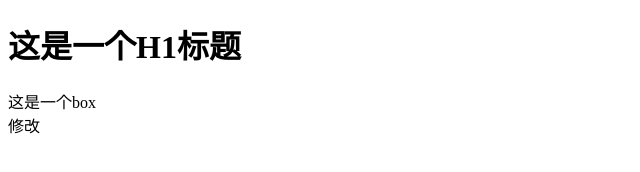
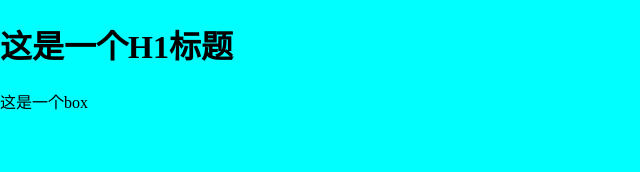
Before and after one commit to Leon4900/testLYC, a plain HTML site: page index.html in a window 1280 px wide. Shown: the whole page, without its empty margins (0-640 px from the left). Drawn offline with Linux system fonts and the light colour scheme.

Commit message:
新增index.css和index.js 并修改了index.html

```diff
--- a/index.css
+++ b/index.css
@@ -0,0 +1,6 @@
+html,
+body {
+  margin: 0;
+  padding: 0;
+  background-color: cyan;
+}
--- a/index.html
+++ b/index.html
@@ -6,12 +6,13 @@
   <meta name="viewport" content="width=device-width, initial-scale=1.0" />
   <title>Document</title>
   <link rel="stylesheet" href="./index.css" />
+
 </head>
 
 <body>
   <h1>这是一个H1标题</h1>
   <div>这是一个box</div>
-  修改
+
 
   <script src="./index.js"></script>
 </body>
```
